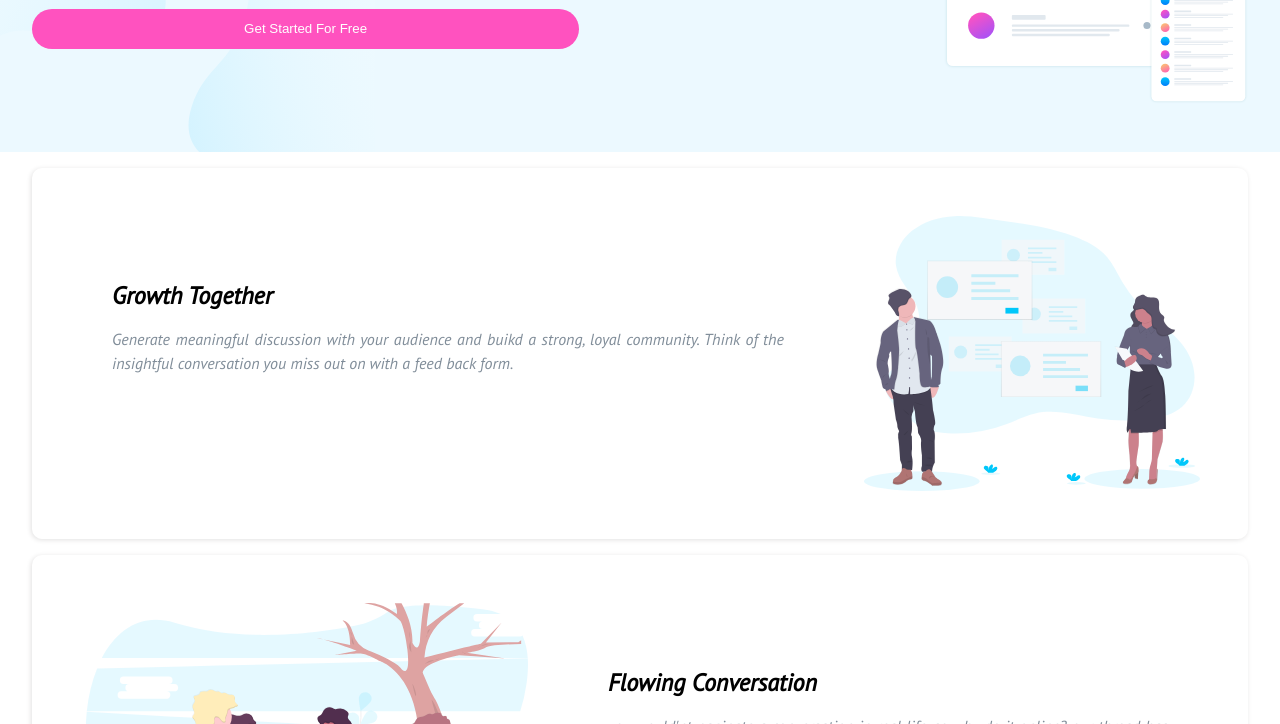
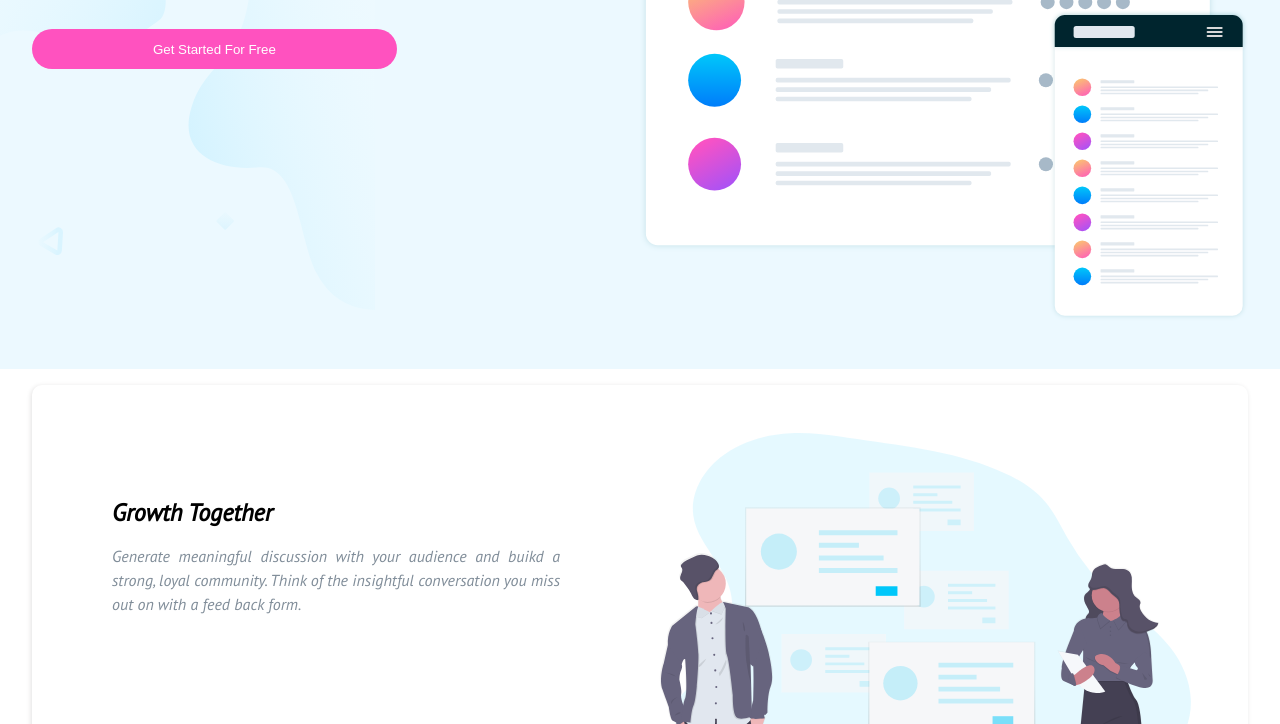
Before and after one commit to Esom1/huddle, a plain HTML site: page index.html in a window 1280 px wide. Shown: the part 225-949 px from the top of the page. Drawn offline with Linux system fonts and the light colour scheme; a web font is replaced by a local one.

Commit message:
new commit

```diff
--- a/style.css
+++ b/style.css
@@ -229,6 +229,9 @@ main {
   .hero-section {
     display: flex;
   }
+  .hero-section img{
+    width: 50%;
+  }
 
   .hero-content {
     text-align: left;
@@ -255,7 +258,7 @@ main {
     gap: 3rem;
   }
   .card-1 img {
-    width: 30%;
+    width: 50%;
   }
   .maintain {
     text-align: left;
```
